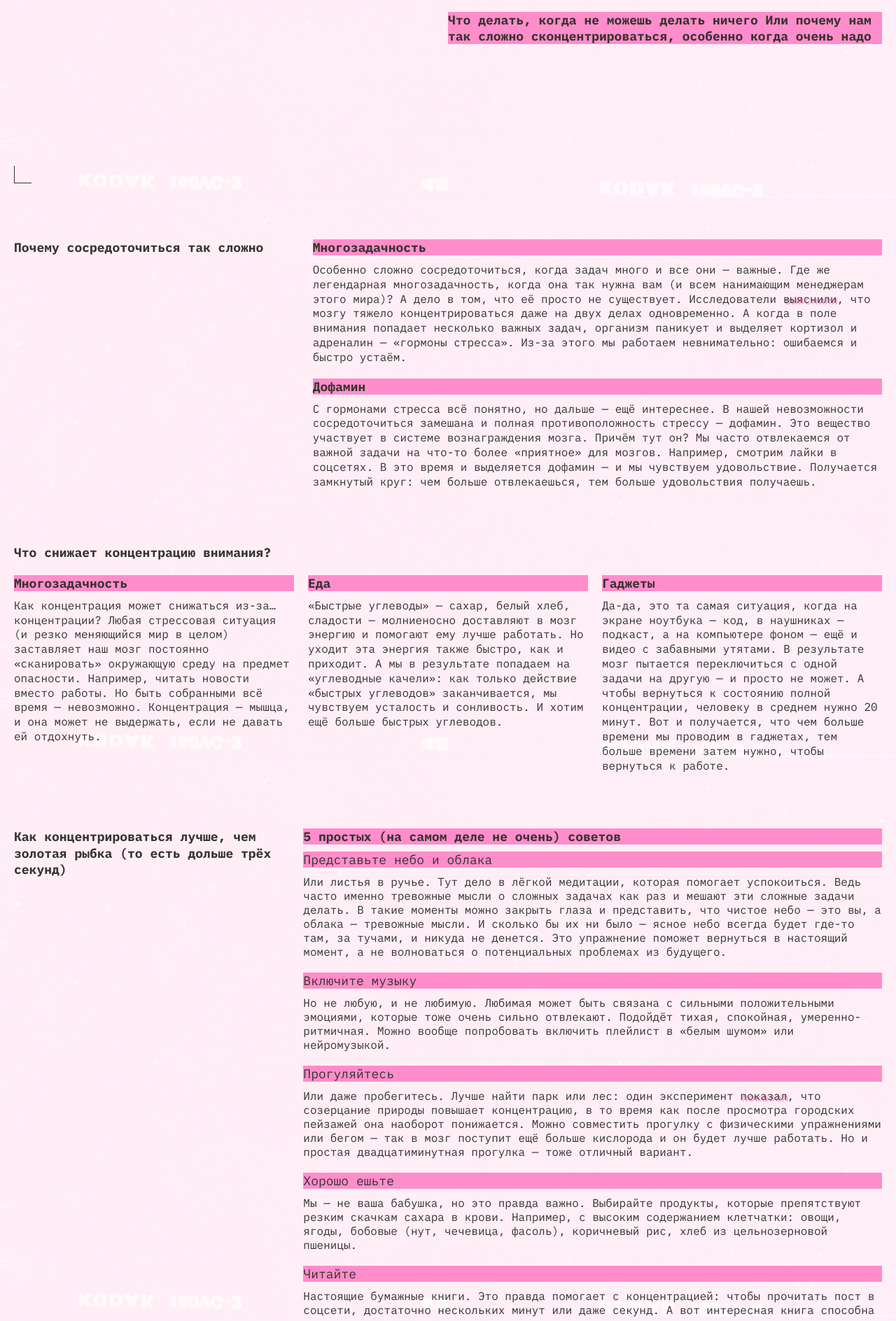
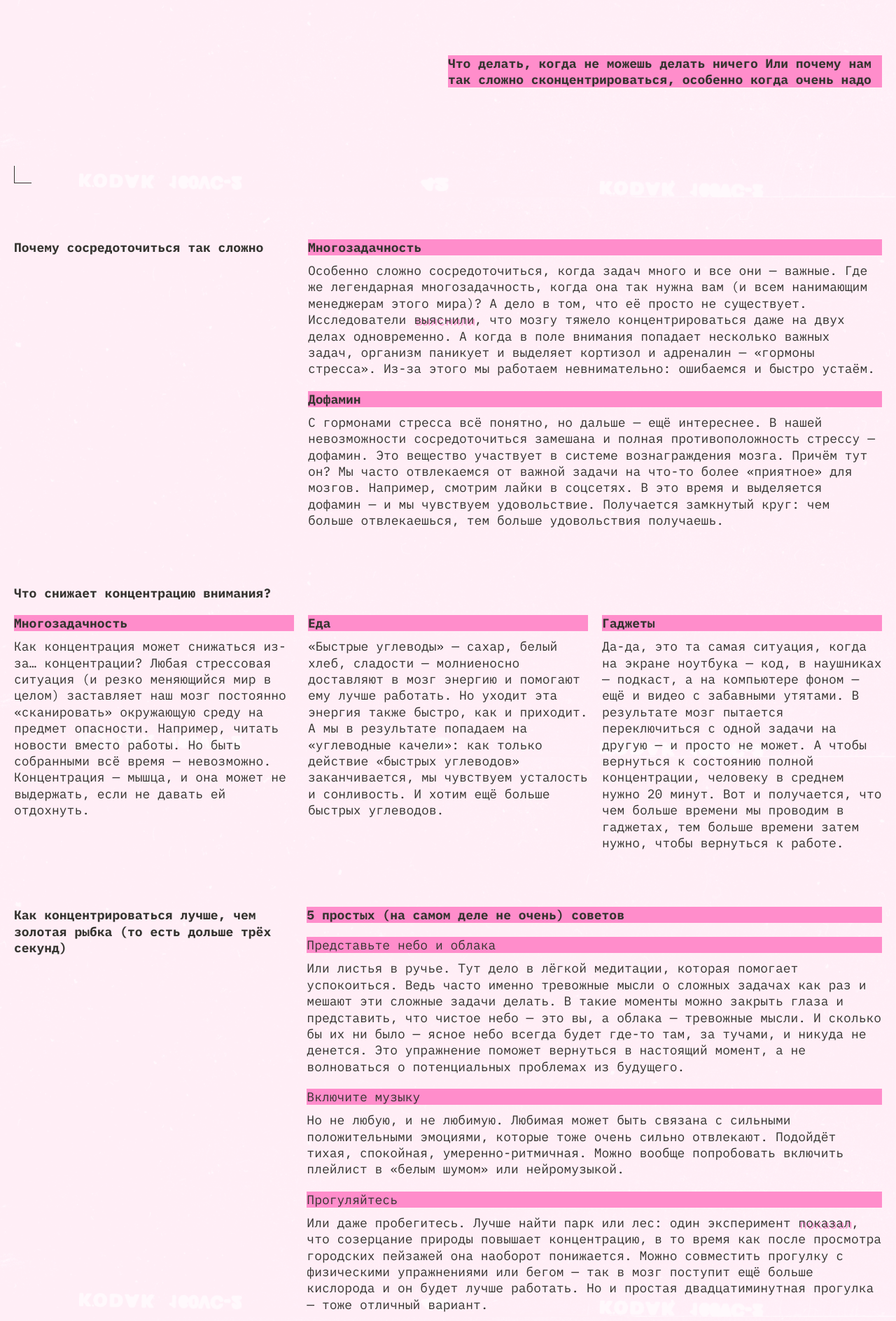
Before and after one commit to TZalyaev/slozhno-sosredotochitsya, a plain HTML site: page index.html in a window 1280 px wide. Shown: the part 518-2406 px from the top of the page at 70% size. Drawn offline with Linux system fonts and the light colour scheme.

Commit message:
completed 1024

```diff
--- a/index.html
+++ b/index.html
@@ -45,8 +45,7 @@
         </ul>
       </nav>
       <h1 class="header__title decorated-zone-title">no focus</h1>
-      <h2 class="header__subtitle title-decor">Что делать, когда не можешь делать ничего
-        Или почему нам так сложно сконцентрироваться, особенно когда очень надо</h2>
+      <h2 class="header__subtitle title-decor">Что делать, когда не можешь делать ничего Или&nbsp;почему нам так сложно сконцентрироваться, особенно когда очень надо</h2>
     </header>
     <main class="content">
       <section class="content__section why">
--- a/styles/style.css
+++ b/styles/style.css
@@ -65,8 +65,8 @@
 }
 .header__title {
   margin-left: -20px;
-  margin-bottom: 11.1vw;
   line-height: 82.5%;
+  align-self: center
 }
 .decorated-zone-title {
   line-height: 82.5%;
@@ -88,6 +88,7 @@
   justify-self:end;
   height: fit-content;
   align-self: start;
+  margin-top: 5.5vw;
 }
 
 .header__theme-menu {
@@ -168,6 +169,7 @@
   font-style: normal;
   font-weight: 400;
   line-height: 130%;
+  font-size: 18px;
 }
 .content__section-card-text-link:any-link {
  color:inherit;
@@ -185,6 +187,7 @@
 }
 
 .why {
+  column-gap: 10px;
   grid-template-columns: 1fr 2fr;
   grid-template-rows: auto;
 }
@@ -212,8 +215,9 @@
 }
 
 .how {
-  grid-template-columns: repeat(3, 1fr);
+  grid-template-columns: 1fr 2fr;
   grid-template-rows: auto;
+  column-gap: 20px;
 }
 
 .how .content__section-title {
@@ -223,22 +227,29 @@
 .how .content__section-card {
   grid-column-start: 2;
   grid-column-end: span 3;
+  margin-left: 5px;
 }
 
 .advices-list {
   display: flex;
   flex-direction: column;
   gap:20px;
+  margin-top: 20px;
 }
 
 .advices-list__item-title {
   font-weight: 400;
   margin-bottom: 10px;
 }
+.advices-list__item-text {
+  font-size: 18px;
+  line-height: 130%;
+}
 
 .pictures {
   grid-template-columns: repeat(3, 1fr);
   grid-template-rows: auto;
+  margin-bottom: 60px;
 }
 .pictures .content__section-title {
   grid-column-start: 1;
```
